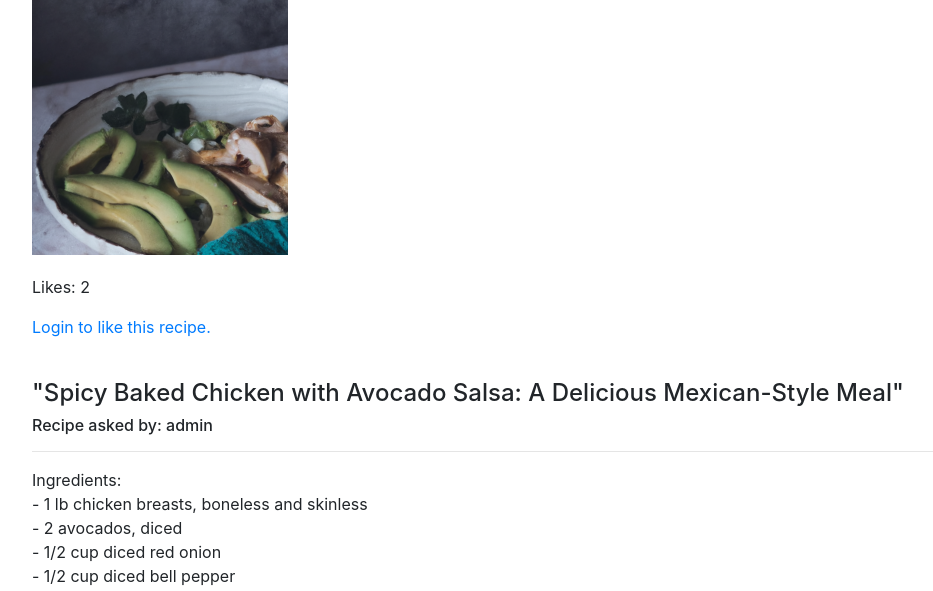
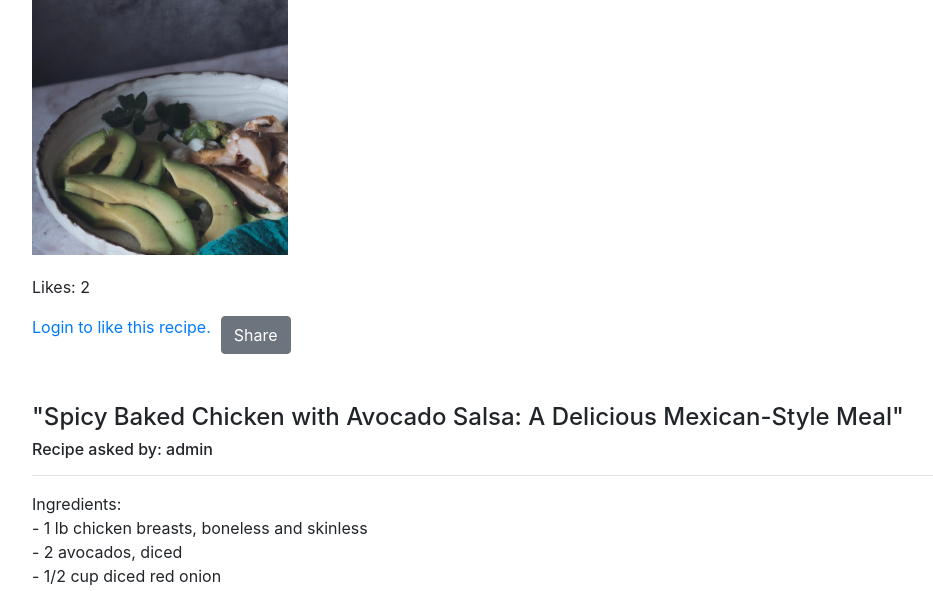
Before and after one commit to sulcasgediminas/ai-recipes, a Django app: page /ai-recipes/recipes/1 in a window 1280 px wide. Shown: the part 125-716 px from the top of the page, without its empty margins (68-1001 px from the left). Run offline with Django 4.2, Linux system fonts and the light colour scheme; data comes from the database, SQL or seed files in the repository; both versions use the stored data as it was after the commit; some libraries are stand-ins or nearby versions.

Commit message:
share done

```diff
--- a/app_recipes/static/css/styles.css
+++ b/app_recipes/static/css/styles.css
@@ -30,3 +30,43 @@
     padding: 0;
     list-style: none;
 }
+
+.button-group {
+    display: flex;
+    align-items: center;
+    gap: 10px;
+}
+
+.like-button,
+.share-button {
+    display: flex;
+    align-items: center;
+}
+
+
+
+#loading-screen {
+    position: fixed;
+    top: 0;
+    left: 0;
+    width: 100%;
+    height: 100%;
+    background-color: rgba(0, 0, 0, 0.5);
+    display: flex;
+    justify-content: center;
+    align-items: center;
+}
+
+.loading-spinner {
+    border: 16px solid #f3f3f3;
+    border-top: 16px solid #3498db;
+    border-radius: 50%;
+    width: 120px;
+    height: 120px;
+    animation: spin 2s linear infinite;
+}
+
+@keyframes spin {
+    0% { transform: rotate(0deg); }
+    100% { transform: rotate(360deg); }
+}
--- a/app_recipes/views.py
+++ b/app_recipes/views.py
@@ -52,6 +52,8 @@ def ai_recipe(request):
     if request.method == 'POST':
         form = RecipeForm(request.POST)
         if form.is_valid():
+
+
             ingredients = form.cleaned_data['ingredients']
             cuisine = form.cleaned_data['cuisine']
 
@@ -67,7 +69,7 @@ def ai_recipe(request):
             recipe_text = recipe_completion.choices[0].text.strip()
 
             # Generate the title using OpenAI API
-            title_prompt = f"<br>Generate a title for the recipe using the generated recipe:<br>{recipe_text}"
+            title_prompt = f"Generate a title for the recipe using the generated recipe:{recipe_text}. Do not add word 'title'. And do not use quotation marks."
             title_completion = openai.Completion.create(
                 model="text-davinci-003",
                 prompt=title_prompt,
@@ -79,7 +81,7 @@ def ai_recipe(request):
             # recipe = Recipe.objects.create(name=title_text, user=request.user)
 
             # Generate the image using OpenAI API
-            image_prompt = f"dish of {ingredients} from {cuisine}. Food photography, photorealistic style, 50mm, morning light, healthy mood."
+            image_prompt = f"dish of {ingredients} from {cuisine}. Professional Michelin Star gourmet food photography, contemporary, depth of field, 32k, super-resolution, vivid –q 2 –ar 1:1"
             image_completion = openai.Image.create(
                 prompt=image_prompt,
                 size="256x256",
@@ -106,7 +108,8 @@ def ai_recipe(request):
             recipe.image_file.save(f"{title_text}.jpg", ContentFile(urllib.request.urlopen(image_url).read()))
             recipe.save()
 
-            return render(request, "recipe_and_image.html", context)
+            return HttpResponseRedirect(reverse('recipe', args=[recipe.id]))
+
 
     else:
         form = RecipeForm()
--- /dev/null
+++ b/templates/loading_screen.html
@@ -0,0 +1,4 @@
+<div id="loading-screen">
+    <div class="loading-spinner"></div>
+    <p>Loading...</p>
+</div>
--- a/templates/recipe.html
+++ b/templates/recipe.html
@@ -1,7 +1,6 @@
 {% extends "base.html" %}
 
 {% block content %}
-
     {% load static %}
     <div class="container recipe">
         {% if recipe.image_file %}
@@ -11,15 +10,37 @@
         {% endif %}
 
         <p>Likes: {{ recipe.like_count }}</p>
+        <div class="button-group">
+            <div class="like-button">
 
                 {% if user.is_authenticated %}
                     <form action="{% url 'like_recipe' recipe.id %}" method="POST">
                         {% csrf_token %}
-                <button type="submit", name="recipe_id", value="{{ recipe.id }}", class="btn btn-primary btn-lm">Like</button>
+                        <button type="submit" name="recipe_id" value="{{ recipe.id }}" class="btn btn-primary btn-lm">Like</button>
                     </form>
                 {% else %}
-            <p><a href="{% url 'login' %}"> Login to like this recipe.</a></p>
+                    <p><a href="{% url 'login' %}">Login to like this recipe.</a></p>
                 {% endif %}
+            </div>
+
+            <div class="share-button">
+                <button id="shareButton" class="btn btn-secondary btn-lm">Share</button>
+                <input type="text" id="recipeUrlInput" style="display: none;" value="{{ request.build_absolute_uri }}">
+            </div>
+        </div>
+
+        <script>
+            document.getElementById("shareButton").addEventListener("click", function() {
+                var recipeUrlInput = document.getElementById("recipeUrlInput");
+                recipeUrlInput.style.display = "block";
+                recipeUrlInput.select();
+                document.execCommand("copy");
+                recipeUrlInput.style.display = "none";
+                alert("Recipe URL copied!");
+            });
+        </script>
+
+        <br/>
         <br/>
         <h4>{{ recipe.name }}</h4>
         <h6>Recipe asked by: {{ recipe.user }}</h6>
--- a/templates/search.html
+++ b/templates/search.html
@@ -1,7 +1,7 @@
 {% extends "base.html" %}
 
 {% block content %}
-  <h1>Paieškos pagal "{{query}}" rezultatai:</h1>
+  <h1>Results for "{{query}}" :</h1>
   </br>
   {% if recipes %}
   <ul>
@@ -12,7 +12,7 @@
     {% endfor %}
   </ul>
   {% else %}
-    <p>Oops. Nieko neradome :(</p>
+    <p>Oops. Nothing was found :(</p>
   {% endif %}
 
   {% endblock %}
```
Also changed, not shown: db.sqlite3, media/media/images/.Cumin-Seasoned_Chicken_and_Avocado_Salad.jpg (added), media/media/images/Asian_Pork_with_Coriander_and_Onion_A_Deliciously_Simple_Dish.jpg (added), media/media/images/Delicious_BBQ_Chicken_Thighs.jpg (added), media/media/images/Deliciously_Decadent_Banana_Dessert_with_Ice_Cream_and_Chocolate_Chips.jpg (added), media/media/images/Deliciously_Spicy_Pork_Cubes_with_Coriander_and_Basilico.jpg (added), media/media/images/Garlic_and_Herb_Baked_Salmon_with_Roasted_Potatoes.jpg (added), media/media/images/Spicy_Mexican_Octopus_with_Queso_Fresco.jpg (added), media/media/images/Title_Delicious_Vietnamese_Pork_with_Coriander_and_Basilico_QFjqpV7.jpg (added), media/media/images/Title_Garlic-Tomato_Fish_and_Potato_Bake.jpg (added), media/media/images/Title_Hearty_Vietnamese_Pork_Soup.jpg (added). Lines whose indentation alone changed are shown as unchanged.
